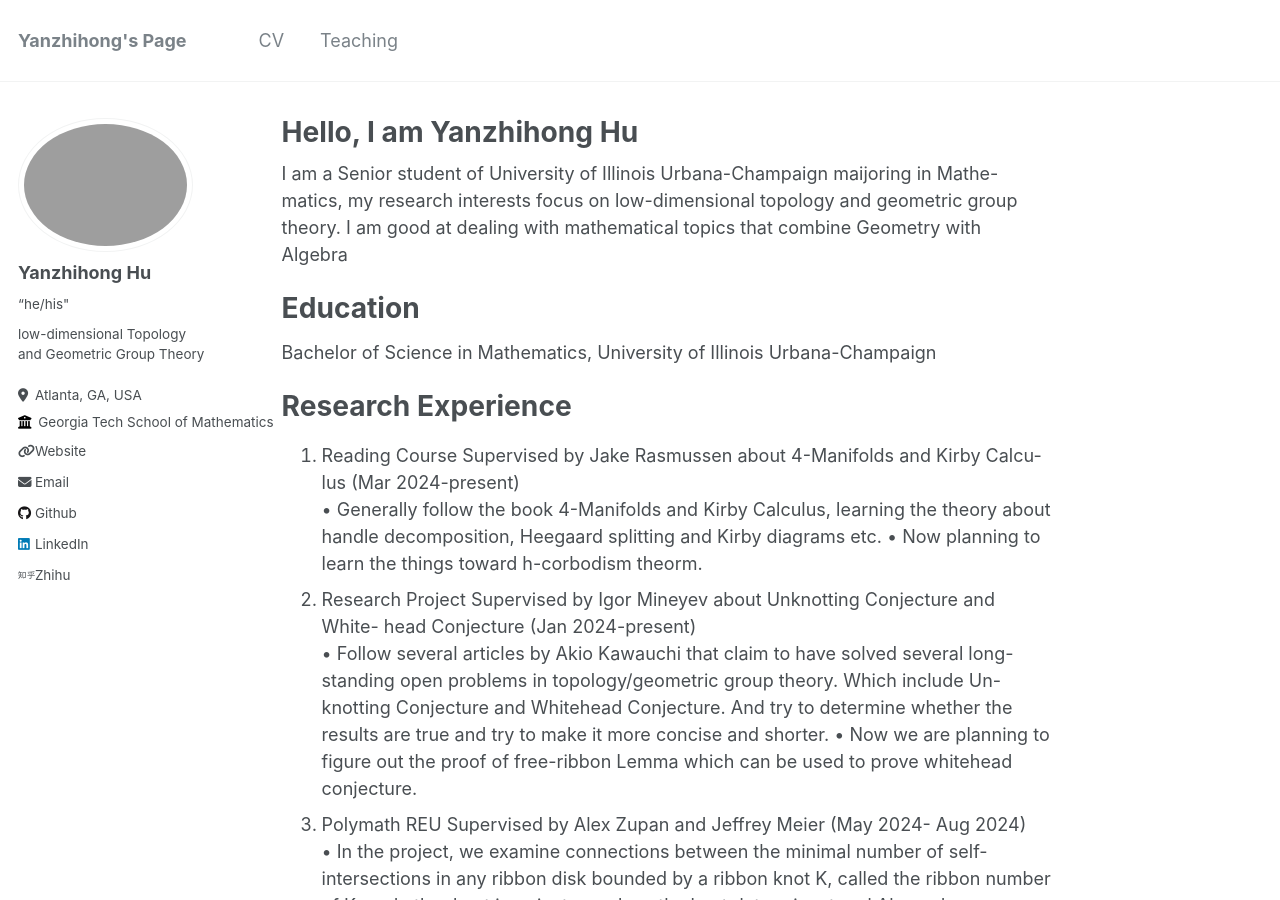
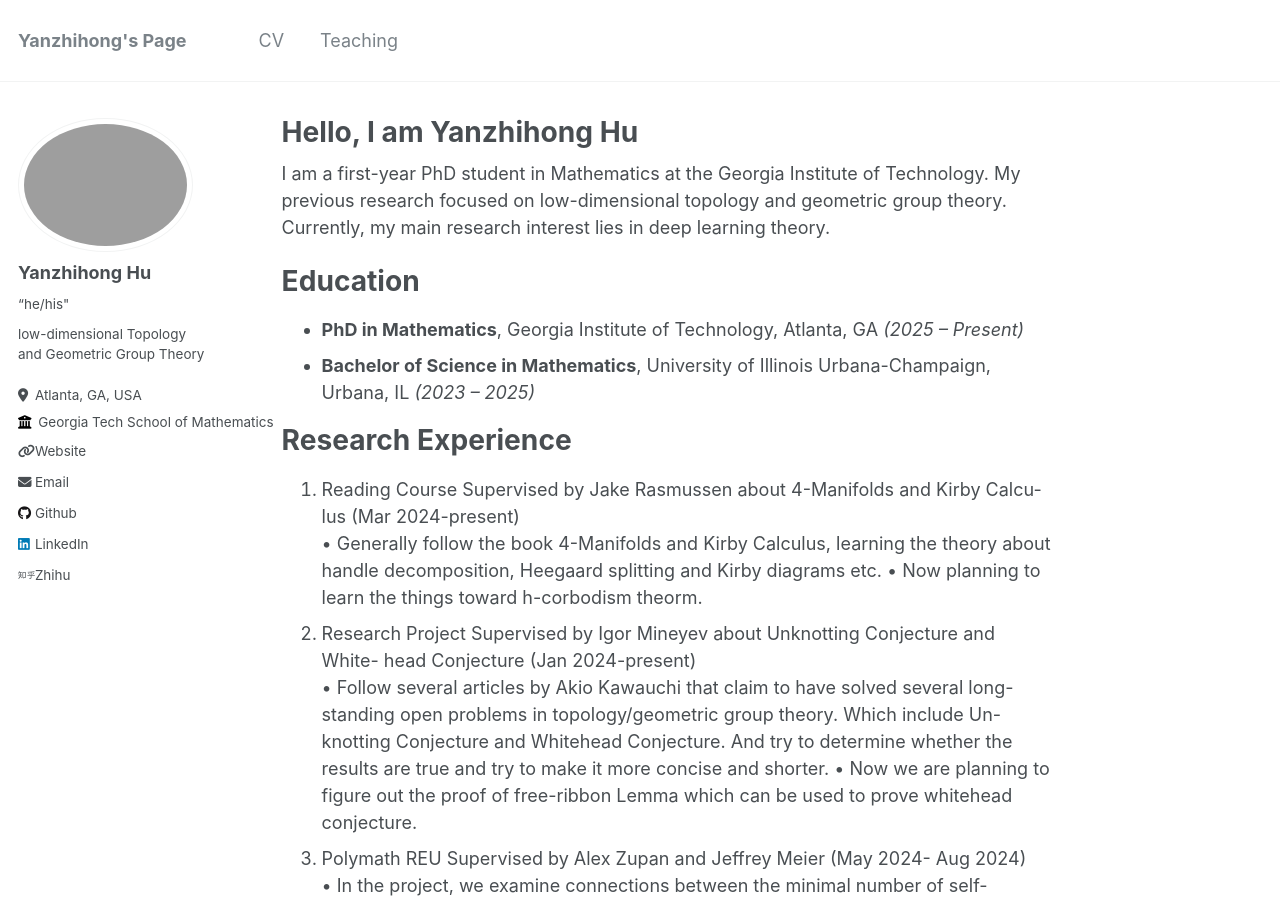
Before and after one commit to Yanzhihong-Hu/Yanzhihong-Hu.github.io, a Jekyll site: the page built from _pages/about.md, in a window 1280 px wide and 900 px high. Built offline with Jekyll 4.4.1, drawn with Linux system fonts in a browser that asks for light colours.

Commit message:
Update about.md

```diff
--- a/_pages/about.md
+++ b/_pages/about.md
@@ -7,13 +7,13 @@ redirect_from:
   - /about.html
 ---
 
-I am a Senior student of University of Illinois Urbana-Champaign maijoring in Mathe-
-matics, my research interests focus on low-dimensional topology and geometric group
-theory. I am good at dealing with mathematical topics that combine Geometry with Algebra
+I am a first-year PhD student in Mathematics at the Georgia Institute of Technology. My previous research focused on low-dimensional topology and geometric group theory. Currently, my main research interest lies in deep learning theory.
 
 Education
 ======
-Bachelor of Science in Mathematics, University of Illinois Urbana-Champaign
+
+- **PhD in Mathematics**, Georgia Institute of Technology, Atlanta, GA *(2025 – Present)*
+- **Bachelor of Science in Mathematics**, University of Illinois Urbana-Champaign, Urbana, IL *(2023 – 2025)*
 
 
 Research Experience
```
